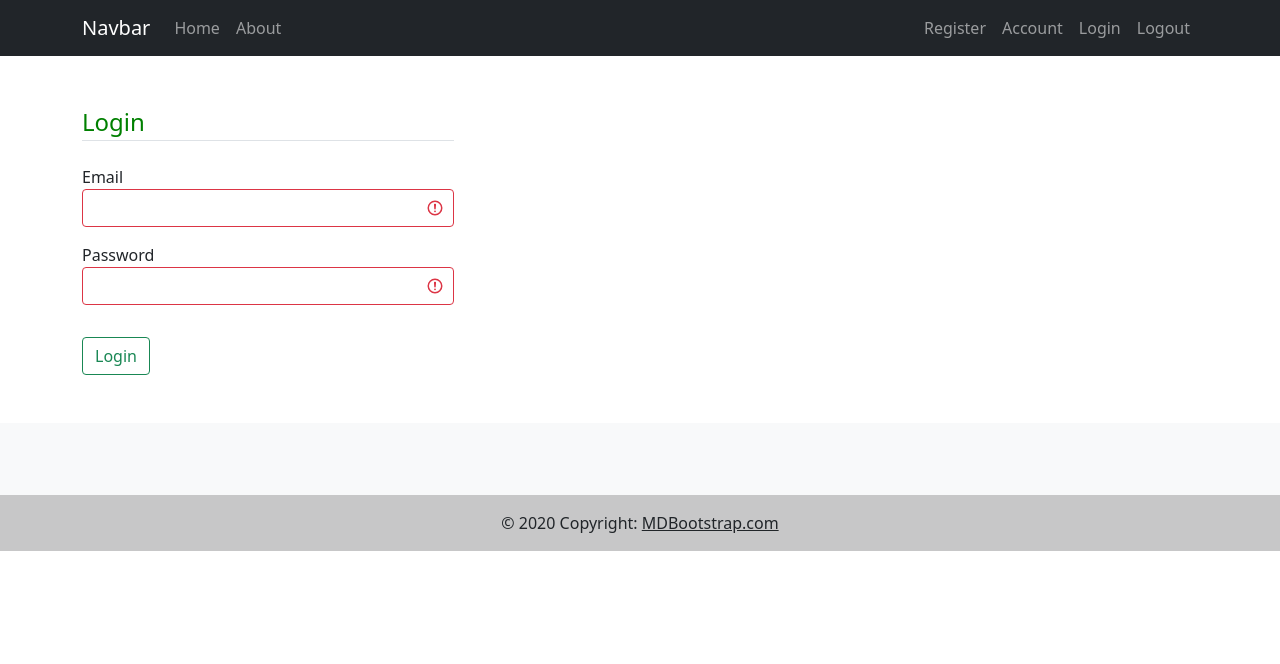
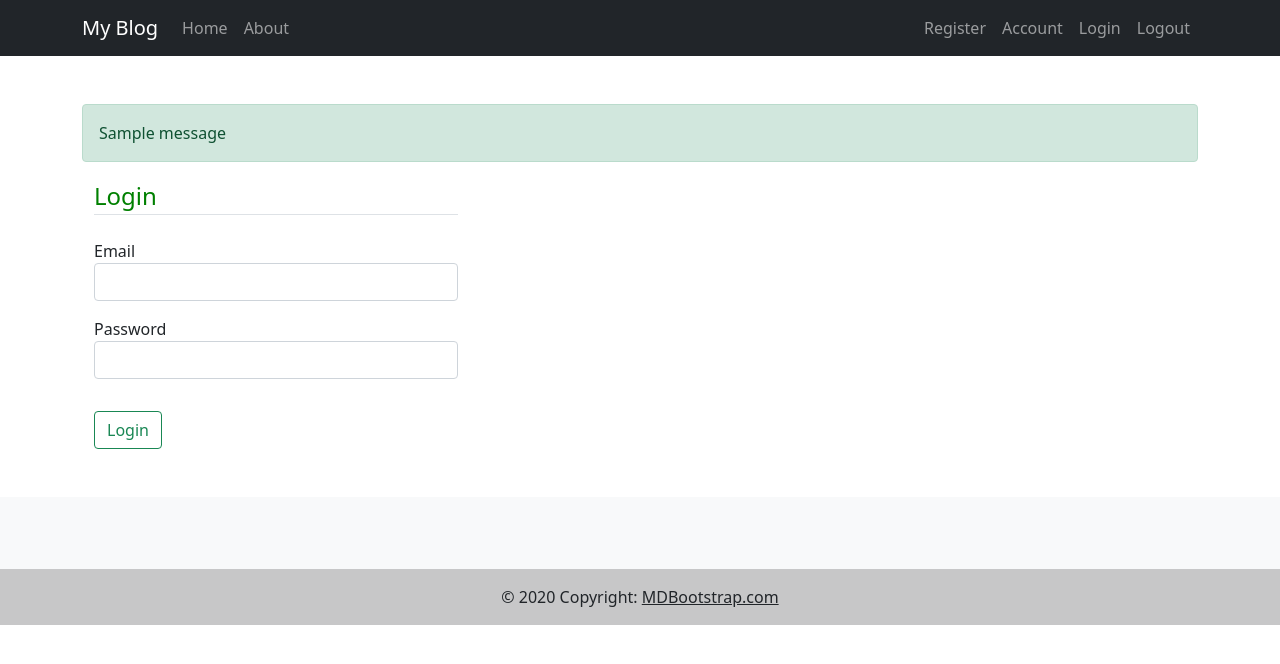
Before and after one commit to Barnez299/flaskblog2, a Flask app: page /login in a window 1280 px wide. Shown: the top 664 px of the page. Run offline with Flask 2, Linux system fonts and the light colour scheme; one stand-in notice (Sample message) is shown; some libraries are stand-ins or nearby versions.

Commit message:
register and login forms working

```diff
--- a/app.py
+++ b/app.py
@@ -7,7 +7,7 @@ from forms import LoginForm, RegistrationForm
 
 app = Flask(__name__)
 
-app.config['SECRET_KEY'] = 'thisisasecret'
+app.config['SECRET_KEY'] = 'fb1a97349eaa6286b0d65b08bcdf6917'
 # app.config['SQLALCHEMY_DATABASE_URI'] = 'postgresql://postgres:123456789@localhost:5432/flaskblog2'
 # db = SQLAlchemy(app)
 
@@ -23,14 +23,19 @@ posts = [
         'title': 'Blog Post 2',
         'content': 'Second post content',
         'date_posted': 'April 21, 2018'
-    }
+    },
+    {
+        'author': 'Frank Doe',
+        'title': 'Blog Post 3',
+        'content': 'Third post content',
+        'date_posted': 'April 25, 2018'
+    },
 ]
 
 
 
 @app.route("/")
 @app.route("/home")
-
 def home():
     return render_template('home.html', title='Home', posts=posts)
 
@@ -42,14 +47,19 @@ def about():
 def account():
     return render_template('account.html', title='Account')
 
-@app.route("/register", methods=['GET', 'POST'])
+@app.route("/register", methods=['GET','POST'])
 def register():
     form = RegistrationForm()
+    if form.validate_on_submit():
+        flash(f'Account created for {form.username.data}!', category='success')
+        return redirect(url_for('home'))
     return render_template('register.html', title='Register', form=form)
 
 @app.route("/login", methods=['GET', 'POST'])
 def login():
     form=LoginForm()
+    if form.validate_on_submit():
+        return redirect(url_for('account'))
     return render_template('login.html', title='Login', form=form)
 
 @app.route("/logout")
--- a/static/main.css
+++ b/static/main.css
@@ -5,3 +5,7 @@
 legend {
     color: green;
 }
+
+.author {
+    color: blue;
+}
--- a/templates/base.html
+++ b/templates/base.html
@@ -16,7 +16,7 @@
     <header>
         <nav class="navbar navbar-expand-lg navbar-dark bg-dark mb-5 container-fluid">
             <div class="container">
-                <a class="navbar-brand" href="{{ url_for('home') }}">Navbar</a>
+                <a class="navbar-brand" href="{{ url_for('home') }}">My Blog</a>
                 <button class="navbar-toggler" type="button" data-bs-toggle="collapse" data-bs-target="#navbarNav" aria-controls="navbarNav" aria-expanded="false" aria-label="Toggle navigation">
                     <span class="navbar-toggler-icon"></span>
                 </button>
@@ -51,7 +51,11 @@
     </header>
     <main>
         <div class="container">
-            {% block content %} {% endblock%}
+            {% with messages = get_flashed_messages(with_categories=true) %} {%if messages%} {%for category, message in messages %}
+            <div class="alert alert-{{category}}">
+                {{message}}
+            </div>
+            {%endfor%} {%endif%} {%endwith%} {% block content %} {% endblock%}
         </div>
     </main>
     <footer class="bg-light text-center text-lg-start mt-5">
--- a/templates/login.html
+++ b/templates/login.html
@@ -1,30 +1,24 @@
 {% extends 'base.html' %} {% block content %}
 
-
-
-<div class="col-lg-4 col-md-12 mb-4 mb-md-0">
-    <fieldset>
-        <form method="POST" action="">
+<div class="container">
+    <div class="col-lg-4 col-md-12 mb-4 mb-md-0">
+        <form method="POST" action="" novalidate>
             {{ form.hidden_tag() }}
             <fieldset>
                 <legend class="border-bottom mb-4">Login</legend>
                 <div class="form-group">
-                    {{form.email.label(class="form-control-label ")}} {{form.email(class="form-control mb-3 is-invalid")}}
+                    {{form.email.label(class="form-control-label")}} {% if form.email.errors %} {{form.email(class="form-control mb-3 is-invalid")}} {% for error in form.email.errors %}
+                    <span>{{error}}</span> {% endfor%} {% else %} {{form.email(class="form-control mb-3")}} {% endif %}
                 </div>
                 <div class="form-group">
-                    {{form.password.label(class="form-control-label ")}} {{form.password(class="form-control mb-3 is-invalid")}}
+                    {{form.password.label(class="form-control-label")}} {%if form.password.errors%} {{form.password(class="form-control mb-3 is-invalid")}} {%for error in form.password.errors%}
+                    <span>{{error}}</span> {%endfor%} {%else%} {{form.password(class="form-control mb-3")}} {%endif%}
                 </div>
             </fieldset>
+            <div class="form-group">
+                {{ form.submit(class="btn btn-outline-success mt-3")}}
+            </div>
         </form>
-    </fieldset>
-
-    <div class="form-group">
-        {{ form.submit(class="btn btn-outline-success mt-3") }}
     </div>
-
-    </form>
 </div>
-
-
-
 {% endblock %}
```
Also changed, not shown: templates/home.html (+4 -3 lines), templates/register.html (+8 -36 lines).
